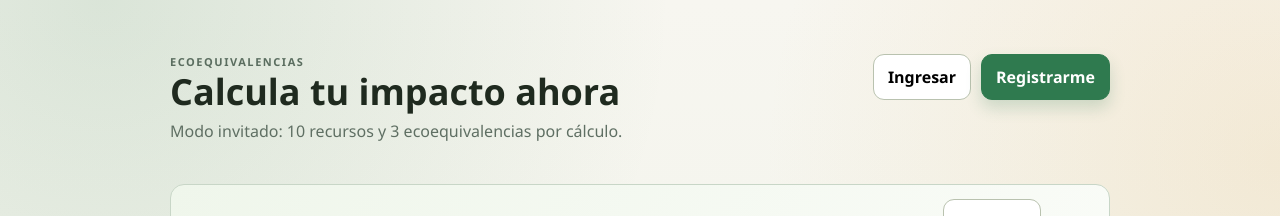
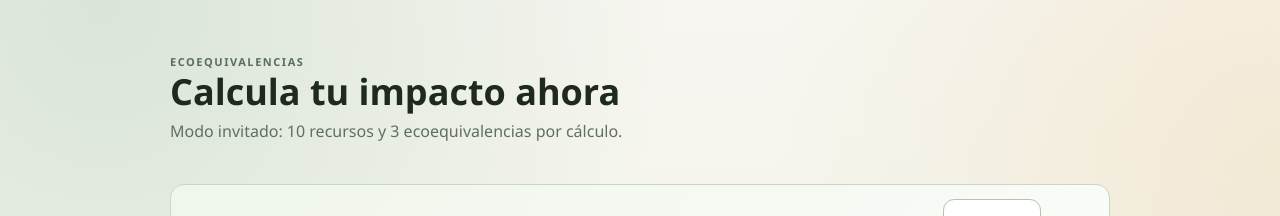
Before and after one commit to aparot/equivalencias, a Next.js app in the folder admin/: page / in a window 1280 px wide. Shown: the top 216 px of the page. Built offline with nearby package versions, Linux system fonts and the light colour scheme; no server answers; the database is empty.

Commit message:
fix(portal): keep guest auth CTA only in banner and raise resource dropdown

```diff
--- a/admin/app/globals.css
+++ b/admin/app/globals.css
@@ -103,6 +103,16 @@ body {
 
 .portal-root .portal-card:first-of-type {
   z-index: 12;
+}
+
+.portal-root .upgrade-banner {
+  position: relative;
+  z-index: 2;
+}
+
+.portal-root .portal-card--results {
+  position: relative;
+  z-index: 2;
 }
 
 .portal-card h2 {
@@ -347,7 +357,7 @@ textarea:focus {
   border-radius: 12px;
   box-shadow: var(--shadow-hard);
   padding: 10px;
-  z-index: 20;
+  z-index: 90;
   display: grid;
   gap: 8px;
 }
--- a/admin/app/portal/PortalClient.tsx
+++ b/admin/app/portal/PortalClient.tsx
@@ -396,30 +396,7 @@ export default function PortalClient() {
               : "Modo invitado: 10 recursos y 3 ecoequivalencias por cálculo."}
           </p>
         </div>
-        {profileName ? (
-          <button className="btn ghost" onClick={signOut}>Cerrar sesión</button>
-        ) : (
-          <div className="auth-actions">
-            <button
-              className="btn ghost"
-              onClick={() => {
-                setAuthMode("login");
-                setShowAuthPanel(true);
-              }}
-            >
-              Ingresar
-            </button>
-            <button
-              className="btn primary"
-              onClick={() => {
-                setAuthMode("signup");
-                setShowAuthPanel(true);
-              }}
-            >
-              Registrarme
-            </button>
-          </div>
-        )}
+        {profileName && <button className="btn ghost" onClick={signOut}>Cerrar sesión</button>}
       </header>
 
       {isGuest && (
```
